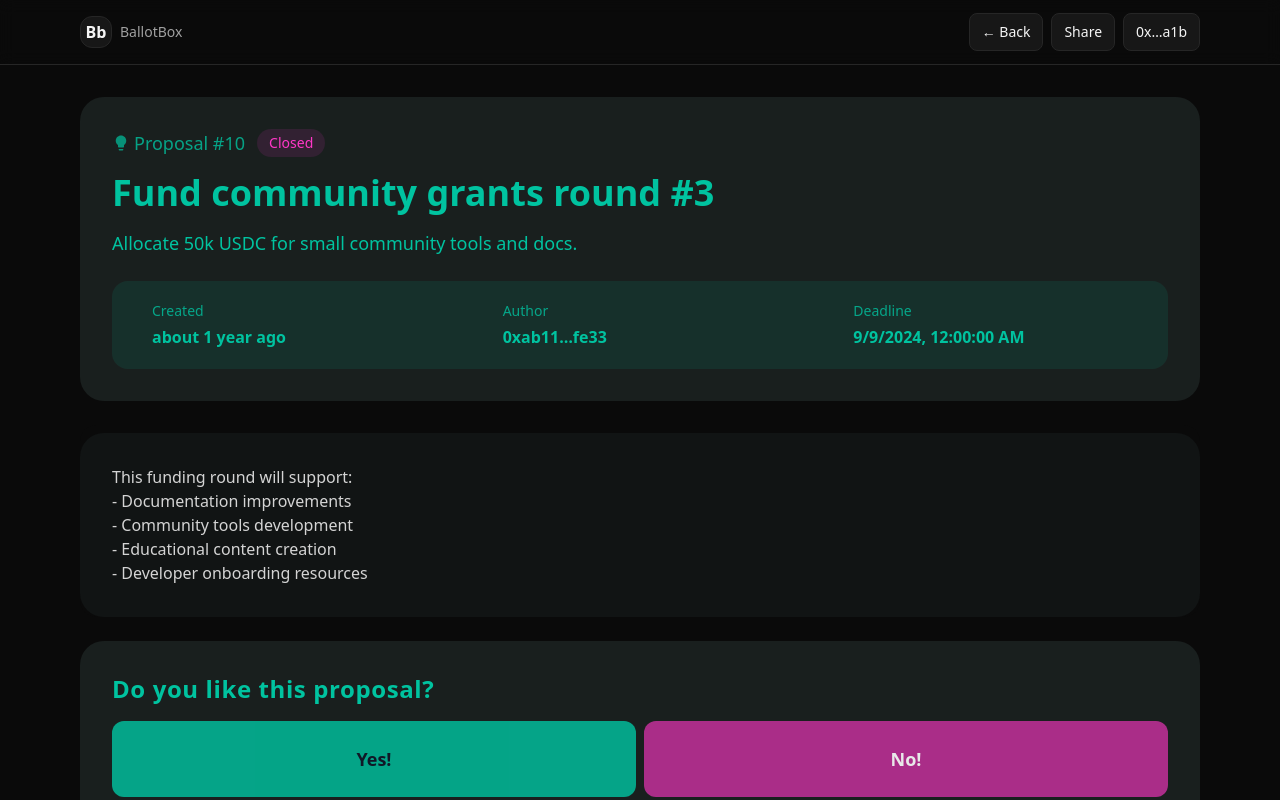
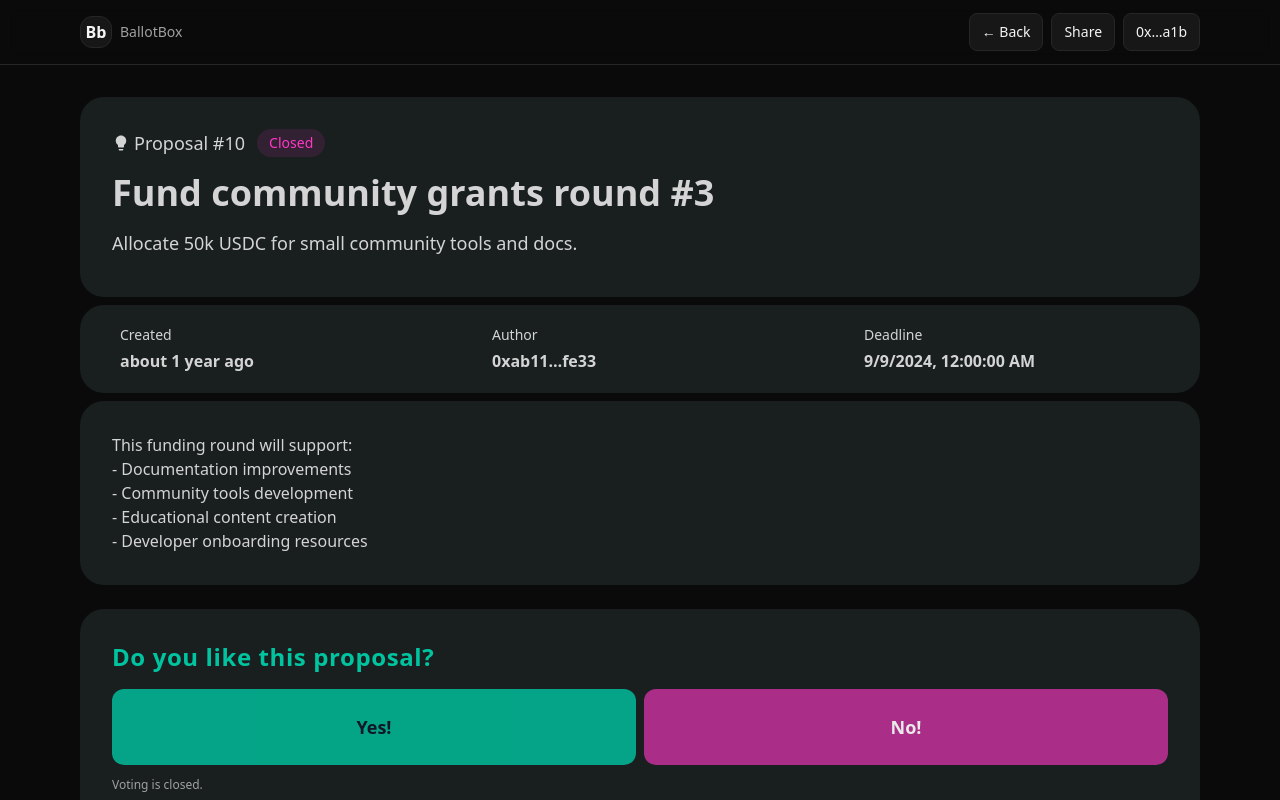
Before and after one commit to jillo-abdullahi/ballotBox, a React (Vite) app: page /proposal/10 in a window 1280 px wide. Shown: the top 800 px of the page. Built offline with nearby package versions, Linux system fonts and the light colour scheme.

Commit message:
feat: update proposal details page

```diff
--- a/src/components/InfoBox.tsx
+++ b/src/components/InfoBox.tsx
@@ -9,7 +9,7 @@
 export default function InfoBox({
   label,
   children,
-  textColor = "text-teal-text/80",
+  textColor = "text-neutral-300",
 }: InfoPillProps) {
   const pillStyle = `rounded-xl px-8 py-3 flex flex-col items-start justify-center space-y-1`;
   return (
--- a/src/components/ProposalContent.tsx
+++ b/src/components/ProposalContent.tsx
@@ -13,66 +13,55 @@
   const open = isProposalOpen(proposal.deadline);
 
   return (
-    <div className="space-y-6">
-      {/* Info Section */}
-      <section className="bg-teal-bg rounded-3xl p-8">
+    <article className="space-y-2">
+      {/* Title and description section */}
+      <header className="bg-teal-bg rounded-3xl p-8">
         <div className="flex justify-start items-center mb-4 space-x-1">
-          <MdLightbulb className="text-lg text-teal-text/70" />
-          <span className="text-lg text-teal-text/80 font-medium">
+          <MdLightbulb className="text-lg text-neutral-300" aria-hidden="true" />
+          <span className="text-lg text-neutral-300 font-medium">
             Proposal #{proposal.id}
           </span>
 
-          {!open ? (
+          {!open && (
             <div className="rounded-full px-3 py-1 flex items-center justify-between bg-red-bg ml-2">
               <span className="text-sm text-red-text">Closed</span>
             </div>
-          ) : null}
+          )}
         </div>
-        <h1 className="text-3xl md:text-4xl font-bold text-teal-text mb-4">
+        <h1 className="text-3xl md:text-4xl font-bold text-neutral-300 mb-4">
           {proposal.title}
         </h1>
-        <p className="text-lg text-teal-text mb-2">{proposal.description}</p>
+        <p className="text-lg text-neutral-300 mb-2">{proposal.description}</p>
+      </header>
 
-        <div className="grid grid-cols-1 md:grid-cols-3 gap-3 mt-2 bg-teal-text/10 p-2 rounded-2xl mt-6">
-          {/* Created at Pill */}
+      {/* Details boxes for proposal metadata */}
+      <section className="grid grid-cols-1 md:grid-cols-3 gap-3 bg-teal-bg p-2 rounded-3xl" aria-label="Proposal metadata">
         <InfoBox label="Created">
-            <span className="text-md text-teal-text font-semibold">
+          <span className="text-md text-neutral-300 font-semibold">
             <RelativeTime date={proposal.createdAt} />
           </span>
         </InfoBox>
 
-          {/* Author Pill */}
         <InfoBox label="Author">
-            <span className="text-md text-teal-text font-semibold">
+          <span className="text-md text-neutral-300 font-semibold">
             {proposal.author}
           </span>
         </InfoBox>
 
-          {/* Deadline Pill */}
         <InfoBox label="Deadline">
-            <span className="text-md text-teal-text font-semibold">
+          <span className="text-md text-neutral-300 font-semibold">
             {formatDate(proposal.deadline)}
           </span>
         </InfoBox>
-        </div>
       </section>
 
       {/* Proposal Details */}
-      <article className="rounded-2xl border-none bg-neutral-950/40">
-        <div className="space-y-4">
-          {/* Info Pills */}
-
-          {/* Additional Details */}
       {proposal.details && (
-            <div className="pt-2">
-              {/* <hr className="border-neutral-700 mb-6" /> */}
-              <div className="bg-teal-bg/50 rounded-3xl p-8 whitespace-pre-line text-neutral-300">
+        <section className="bg-teal-bg rounded-3xl p-8 whitespace-pre-line text-neutral-300" aria-label="Additional proposal details">
+          <h2 className="sr-only">Additional Details</h2>
           {proposal.details}
-              </div>
-            </div>
+        </section>
       )}
-        </div>
     </article>
-    </div>
   );
 }
```
Lines whose indentation alone changed are shown as unchanged.
